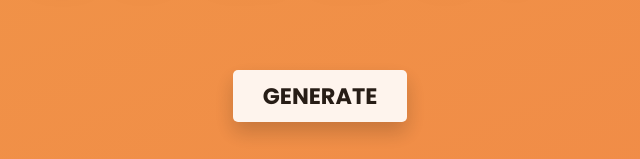
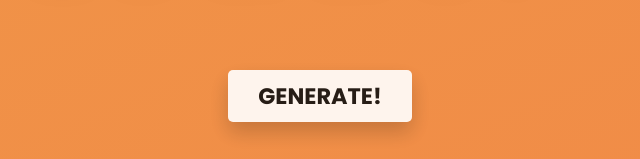
Before and after one commit to danhernandez/random-front-end-job-title, a website built with Parcel: page src/index.html in a window 1280 px wide. Shown: the part 638-797 px from the top of the page, 320-960 px from the left. Built offline with nearby package versions, Linux system fonts and the light colour scheme.

Commit message:
Test deploy

```diff
--- a/src/index.html
+++ b/src/index.html
@@ -10,7 +10,7 @@
 <body>
   <div class="perspective wrapper">
     <h1 class="font effect" id="Title">...</h1>
-    <button>Generate</button>
+    <button>Generate!</button>
   </div>
   <script src="js/index.js"></script>
 </body>
```
Also changed, not shown: docs/index.html (+1 -1 lines).
